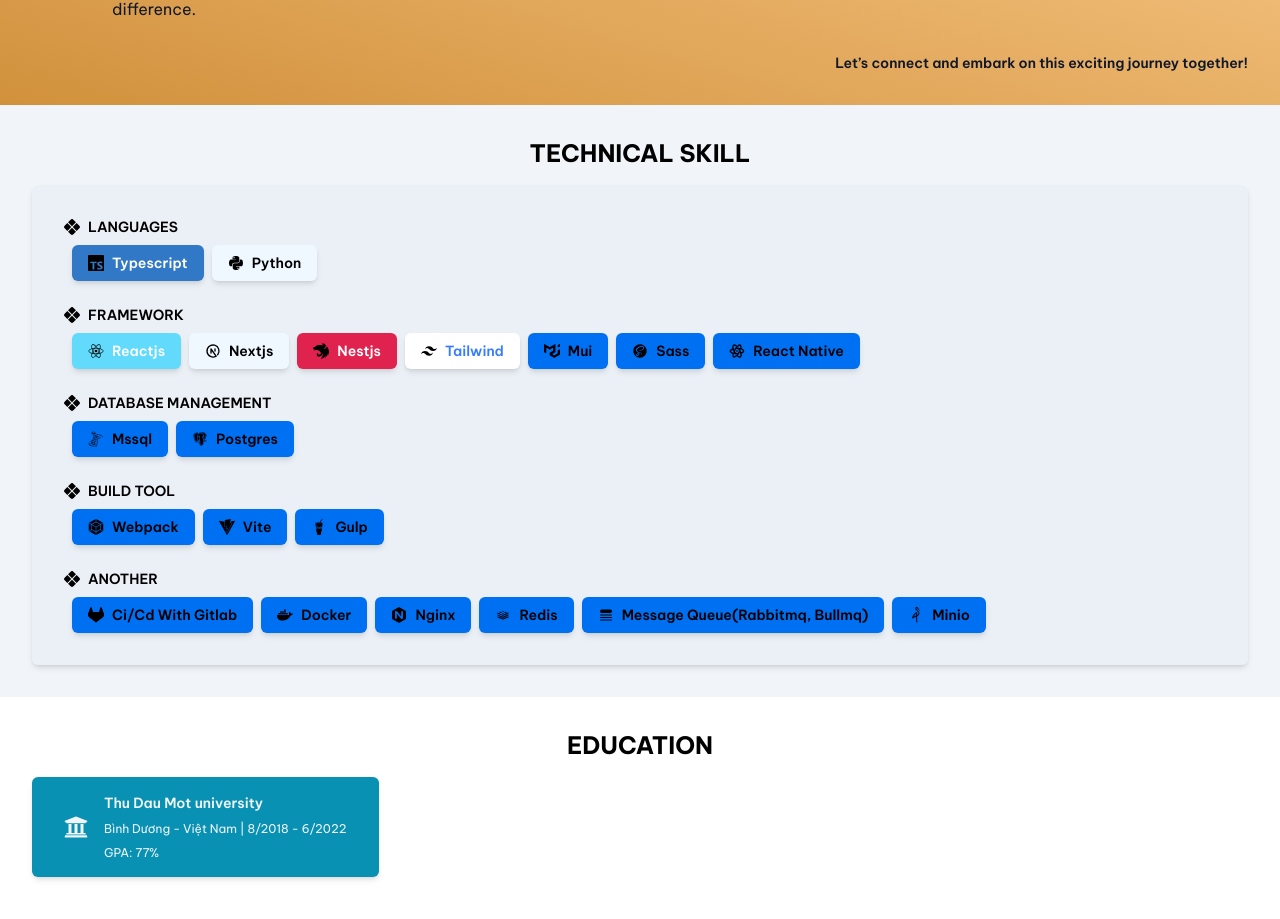
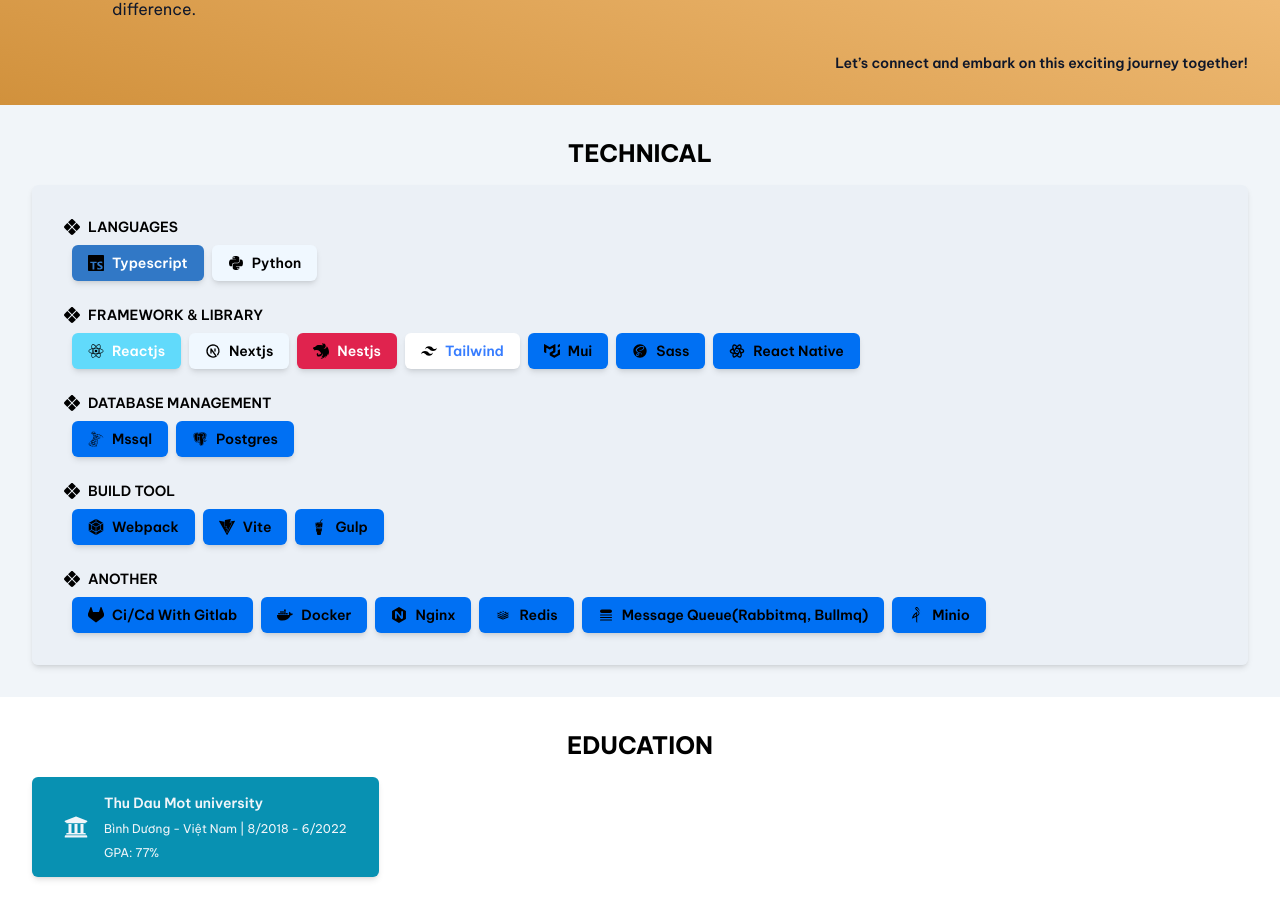
Before and after one commit to nhlamdev/cv, a React app: page / in a window 1280 px wide. Shown: the part 1075-1994 px from the top of the page. Built offline with nearby package versions, Linux system fonts and the light colour scheme.

Commit message:
update code

```diff
--- a/src/components/technical-skill/index.tsx
+++ b/src/components/technical-skill/index.tsx
@@ -2,11 +2,13 @@
 import { skillData } from './technical-data'
 
 import { Children } from 'react'
+import { useTranslation } from 'react-i18next'
 
 export const TechnicalSkillsComponent = () => {
+  const { t } = useTranslation()
   return (
     <section className='flex flex-col p-8 gap-4 dark:bg-slate-900 bg-slate-100' id='technical'>
-      <h2 className='text-2xl text-center font-bold uppercase'>technical skill</h2>
+      <h2 className='text-2xl text-center font-bold uppercase'>{t('TECHNICAL')}</h2>
 
       <div className='flex flex-col gap-6 p-8 bg-slate-200 bg-opacity-40 rounded-md shadow-md'>
         {Children.toArray(
--- a/src/components/technical-skill/technical-data.ts
+++ b/src/components/technical-skill/technical-data.ts
@@ -42,7 +42,7 @@
     ]
   },
   {
-    title: 'framework',
+    title: 'framework & library',
     skills: [
       { text: 'reactjs', bgColor: '#61DAFB', textColor: '#fff', icon: { default: IoLogoReact } },
       { text: 'nextjs', bgColor: '#F0F8FF', textColor: '#000000', icon: { default: TbBrandNextjs } },
```
Also changed, not shown: public/logo/OIG1.1FwqY1t27o_YYaWirM.jfif (added), public/logo/OIG1.jfif (added).
